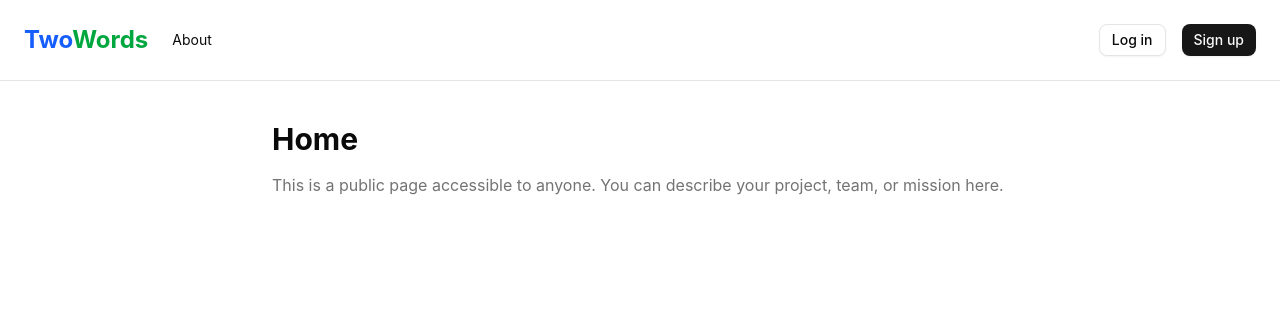
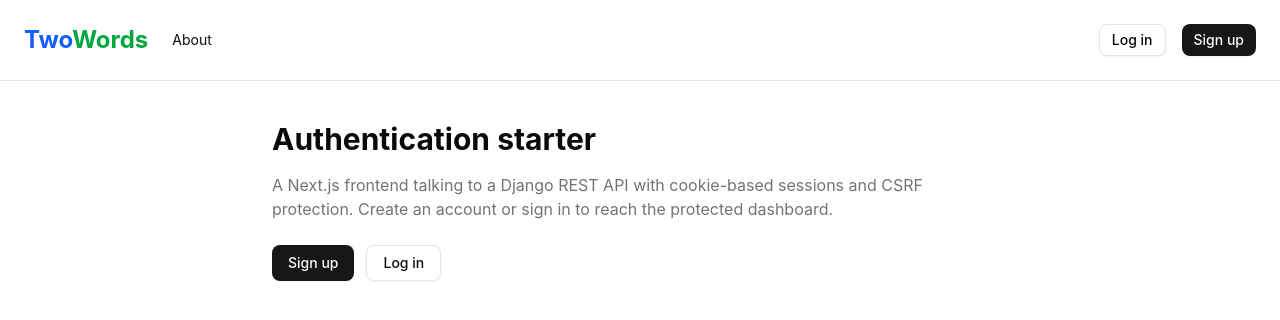
Before and after one commit to KamranProg/kam-dj-next, a Next.js app in the folder frontend/: page / in a window 1280 px wide. Shown: the top 320 px of the page. Built offline with nearby package versions, Linux system fonts and the light colour scheme; no server answers.

Commit message:
feat(frontend): replace placeholder copy and remove links to missing pages
Set the page metadata, write real home and about text, and drop the
/forgot-password and /profile links until those pages exist.

```diff
--- a/frontend/src/app/(auth)/login/login-form.tsx
+++ b/frontend/src/app/(auth)/login/login-form.tsx
@@ -100,12 +100,6 @@ export function LoginForm() {
             {(field) => <field.TextField label="Password" type="password" />}
           </form.AppField>
 
-          <div className="text-right">
-            <Link href="/forgot-password" className="text-sm text-blue-600 hover:underline">
-              Forgot your password?
-            </Link>
-          </div>
-
           <form.AppForm>
             <form.SubmitButton isPending={isPending}>Sign in</form.SubmitButton>
           </form.AppForm>
--- a/frontend/src/app/(public)/about/page.tsx
+++ b/frontend/src/app/(public)/about/page.tsx
@@ -3,8 +3,8 @@ export default function AboutPage() {
     <div className="max-w-3xl mx-auto px-4 py-10">
       <h1 className="text-3xl font-bold mb-4">About</h1>
       <p className="text-muted-foreground">
-        This is a public page accessible to anyone. You can describe your project, team, or mission
-        here.
+        This app demonstrates registration, login and logout with Django sessions, a protected
+        dashboard, and a Next.js layer that keeps the CSRF handling on the server.
       </p>
     </div>
   );
--- a/frontend/src/app/layout.tsx
+++ b/frontend/src/app/layout.tsx
@@ -16,8 +16,8 @@ const geistMono = Geist_Mono({
 });
 
 export const metadata: Metadata = {
-  title: "Create Next App",
-  description: "Generated by create next app",
+  title: "TwoWords",
+  description: "Authentication starter: Next.js frontend with a Django REST API.",
 };
 
 export default function RootLayout({ children }: Readonly<{ children: React.ReactNode }>) {
--- a/frontend/src/app/page.tsx
+++ b/frontend/src/app/page.tsx
@@ -1,11 +1,22 @@
+import Link from "next/link";
+import { Button } from "@/components/ui/button";
+
 export default function Home() {
   return (
     <div className="max-w-3xl mx-auto px-4 py-10">
-      <h1 className="text-3xl font-bold mb-4">Home</h1>
+      <h1 className="text-3xl font-bold mb-4">Authentication starter</h1>
       <p className="text-muted-foreground">
-        This is a public page accessible to anyone. You can describe your project, team, or mission
-        here.
+        A Next.js frontend talking to a Django REST API with cookie-based sessions and CSRF
+        protection. Create an account or sign in to reach the protected dashboard.
       </p>
+      <div className="mt-6 flex gap-3">
+        <Button asChild>
+          <Link href="/register">Sign up</Link>
+        </Button>
+        <Button asChild variant="outline">
+          <Link href="/login">Log in</Link>
+        </Button>
+      </div>
     </div>
   );
 }
--- a/frontend/src/components/layout/nav-bar.tsx
+++ b/frontend/src/components/layout/nav-bar.tsx
@@ -35,9 +35,7 @@ export function NavBar() {
           <span className="text-muted-foreground">...</span>
         ) : isLoggedIn && user ? (
           <>
-            <Link href="/profile" className="hover:underline">
-              {user.username ?? user.email}
-            </Link>
+            <span className="text-muted-foreground">{user.username ?? user.email}</span>
             <LogoutButton />
           </>
         ) : (
```
